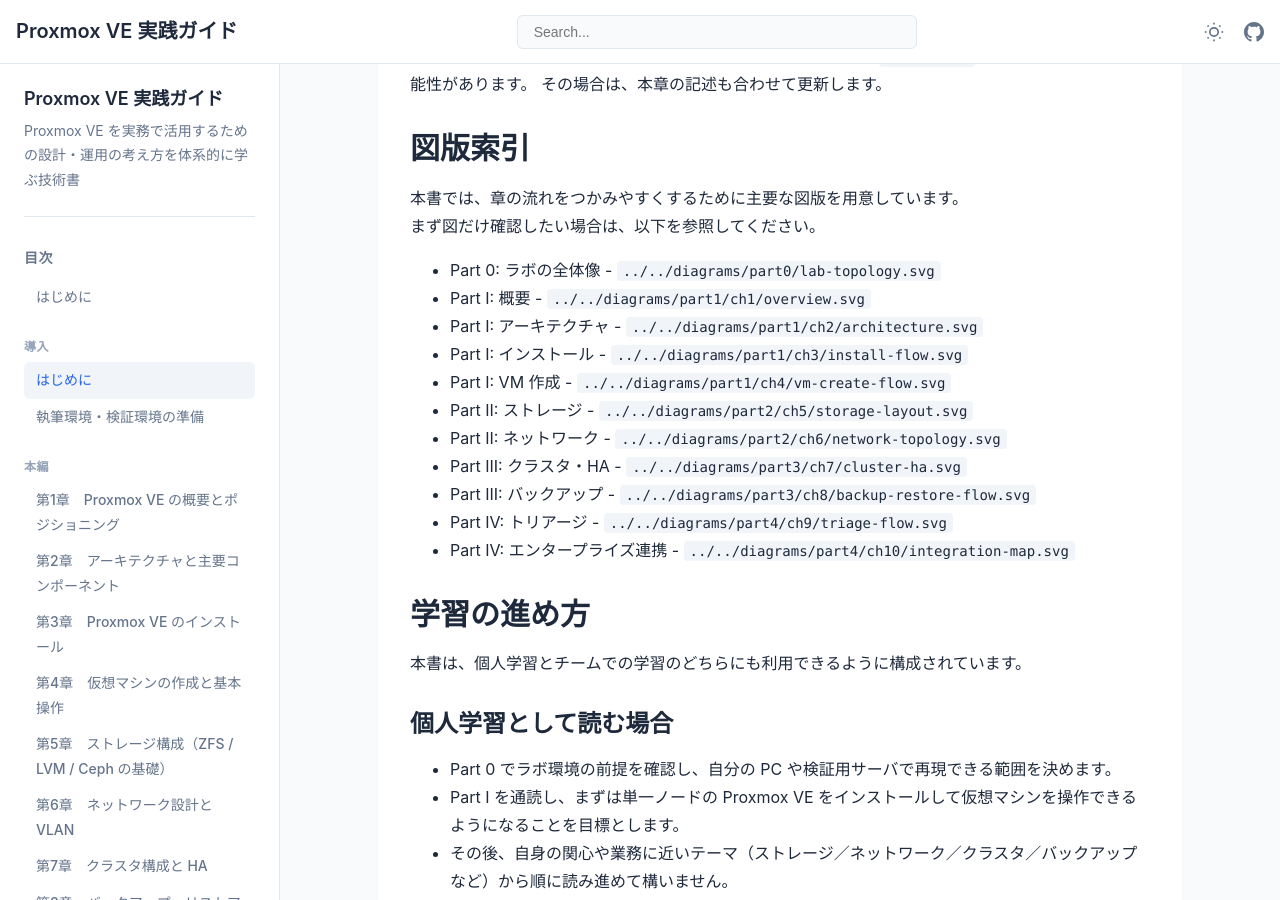
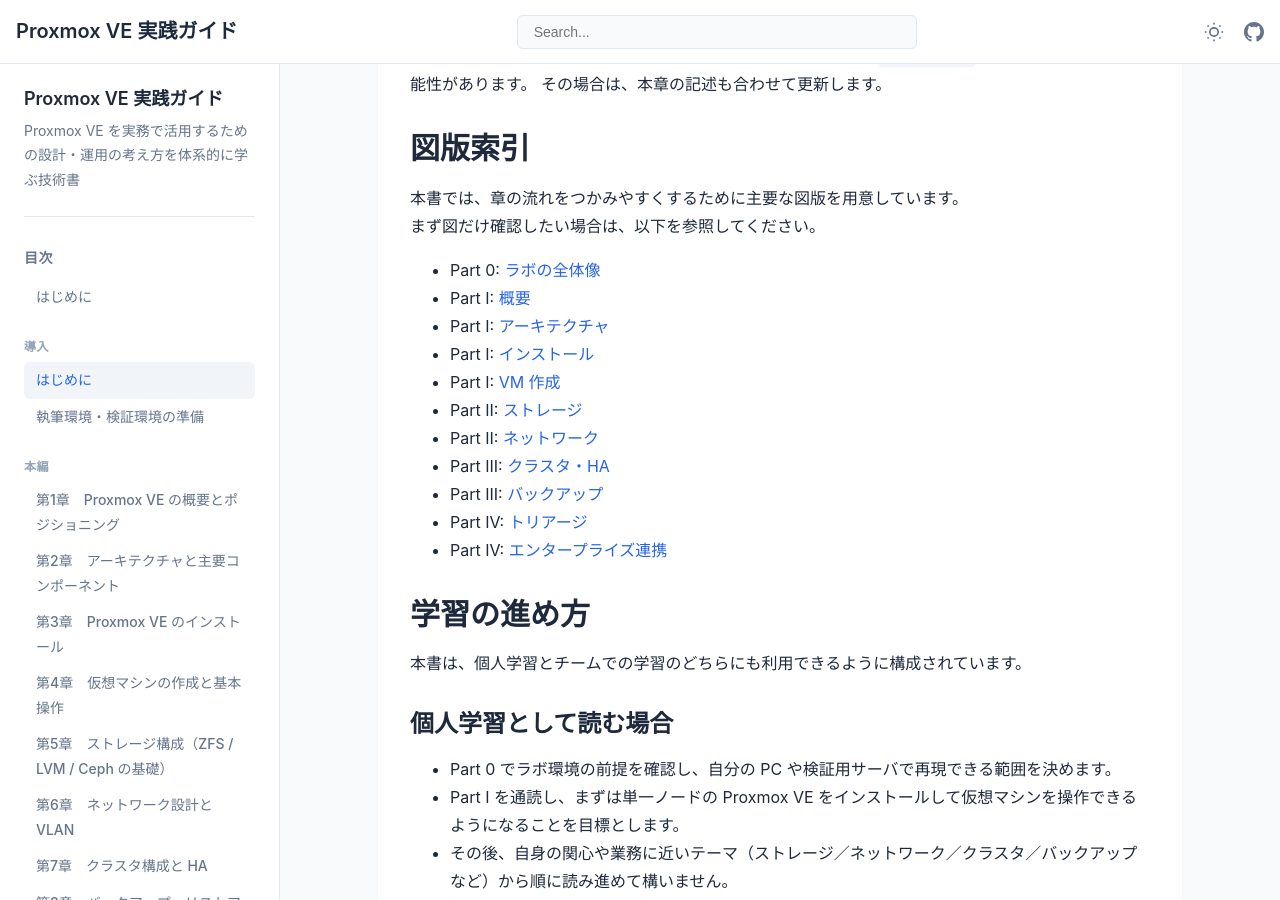
Before and after one commit to itdojp/proxmox_book, a Jekyll site: the page built from docs/introduction/index.md, in a window 1280 px wide and 900 px high, scrolled down 1953 px. Built offline with Jekyll 4.4.1, drawn with Linux system fonts in a browser that asks for light colours.

Commit message:
docs: make figure index links clickable

```diff
--- a/docs/introduction/index.md
+++ b/docs/introduction/index.md
@@ -72,17 +72,17 @@
 本書では、章の流れをつかみやすくするために主要な図版を用意しています。
 まず図だけ確認したい場合は、以下を参照してください。
 
-- Part 0: ラボの全体像 - `../../diagrams/part0/lab-topology.svg`
-- Part I: 概要 - `../../diagrams/part1/ch1/overview.svg`
-- Part I: アーキテクチャ - `../../diagrams/part1/ch2/architecture.svg`
-- Part I: インストール - `../../diagrams/part1/ch3/install-flow.svg`
-- Part I: VM 作成 - `../../diagrams/part1/ch4/vm-create-flow.svg`
-- Part II: ストレージ - `../../diagrams/part2/ch5/storage-layout.svg`
-- Part II: ネットワーク - `../../diagrams/part2/ch6/network-topology.svg`
-- Part III: クラスタ・HA - `../../diagrams/part3/ch7/cluster-ha.svg`
-- Part III: バックアップ - `../../diagrams/part3/ch8/backup-restore-flow.svg`
-- Part IV: トリアージ - `../../diagrams/part4/ch9/triage-flow.svg`
-- Part IV: エンタープライズ連携 - `../../diagrams/part4/ch10/integration-map.svg`
+- Part 0: [ラボの全体像](../../diagrams/part0/lab-topology.svg)
+- Part I: [概要](../../diagrams/part1/ch1/overview.svg)
+- Part I: [アーキテクチャ](../../diagrams/part1/ch2/architecture.svg)
+- Part I: [インストール](../../diagrams/part1/ch3/install-flow.svg)
+- Part I: [VM 作成](../../diagrams/part1/ch4/vm-create-flow.svg)
+- Part II: [ストレージ](../../diagrams/part2/ch5/storage-layout.svg)
+- Part II: [ネットワーク](../../diagrams/part2/ch6/network-topology.svg)
+- Part III: [クラスタ・HA](../../diagrams/part3/ch7/cluster-ha.svg)
+- Part III: [バックアップ](../../diagrams/part3/ch8/backup-restore-flow.svg)
+- Part IV: [トリアージ](../../diagrams/part4/ch9/triage-flow.svg)
+- Part IV: [エンタープライズ連携](../../diagrams/part4/ch10/integration-map.svg)
 
 ## 学習の進め方
 
```
Also changed, not shown: manuscript/ja/part0/preface.md (+11 -11 lines), build/ja/book.md.
